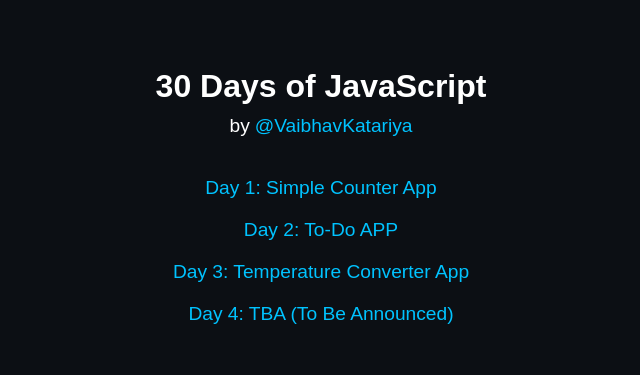
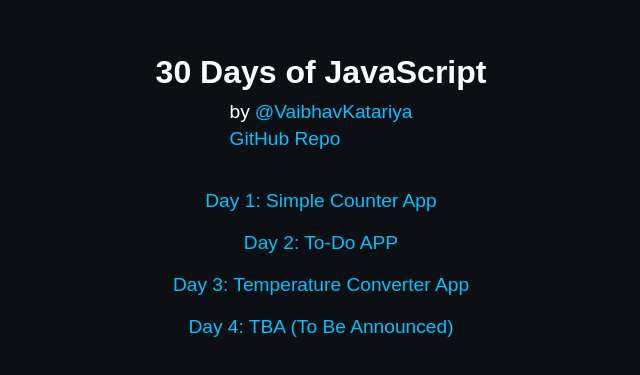
Before and after one commit to VaibhavKatariya/30DaysOfJavaScript, a plain HTML site: page index.html in a window 1280 px wide. Shown: the part 199-574 px from the top of the page, without its empty margins (319-959 px from the left). Drawn offline with Linux system fonts and the light colour scheme.

Commit message:
Add repo link

```diff
--- a/index.html
+++ b/index.html
@@ -14,8 +14,13 @@
   <div class="head">
     <h1>30 Days of JavaScript</h1>
     <div class="subtext">
-      <span>by</span>
-      <a href="https://github.com/VaibhavKatariya">@VaibhavKatariya</a>
+      <div>
+        <span>by</span>
+        <a href="https://github.com/VaibhavKatariya">@VaibhavKatariya</a>
+      </div>
+      <div style="margin-top: -15px;">
+        <a href="https://github.com/VaibhavKatariya/30DaysOfJavaScript">GitHub Repo</a>
+      </div>
     </div>
   </div>
 
--- a/style.css
+++ b/style.css
@@ -32,12 +32,12 @@
     margin: 0;
   }
 
-  .head .subtext {
+  .head .subtext div{
     display: flex;
     gap: 5px; /* Adds space between the span and link */
     font-size: 1.2rem;
   }
-  .subtext span{
+  .subtext div span{
     margin: 10px 0;
   }
   .subtext {
```
